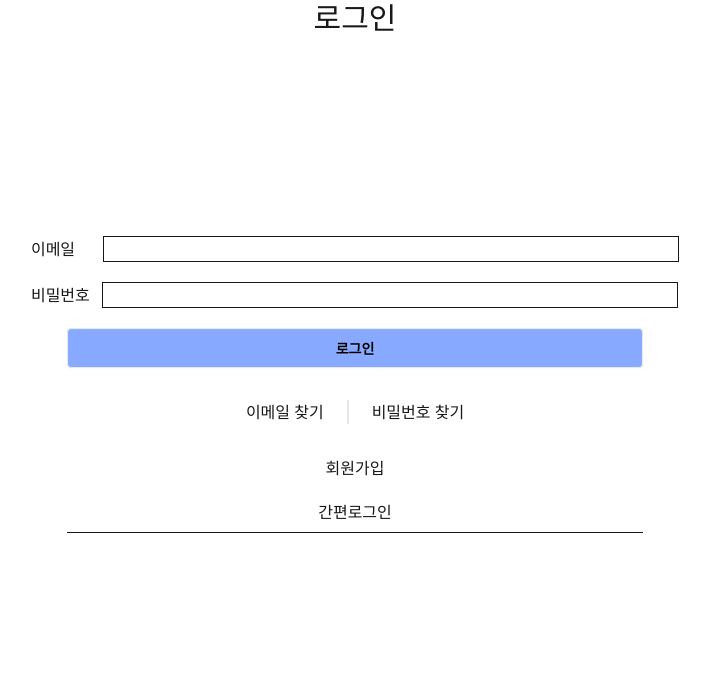
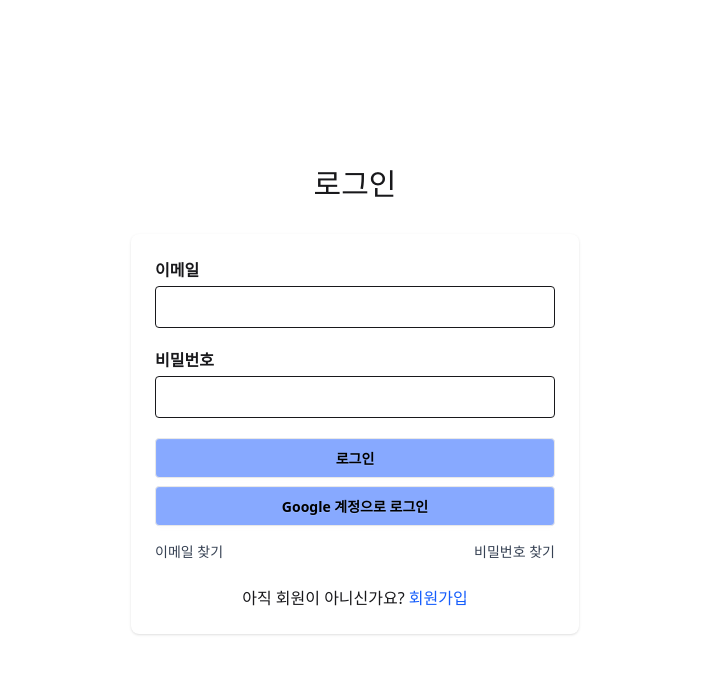
Before and after one commit to catisverycute/coinfit-project, a React (Vite) app: page /login in a window 1280 px wide. Shown: the top 674 px of the page, without its empty margins (285-995 px from the left). Built offline with nearby package versions, Linux system fonts and the light colour scheme.

Commit message:
feat: firebase 로그인 기능 추가

```diff
--- a/src/pages/auth/LoginPage.tsx
+++ b/src/pages/auth/LoginPage.tsx
@@ -1,42 +1,142 @@
-import React from 'react';
-import { Link } from 'react-router-dom';
+// import React from 'react';
+// import { Link } from 'react-router-dom';
+// import Button from '../../components/common/Button';
+
+// const LoginPage: React.FC = () => {
+//   return (
+//     <div className="flex flex-col justify-center items-center">
+//       <div className="text-3xl">로그인</div>
+//       <div className="mt-50 mb-5">
+//         <div className="mb-5">
+//           <label htmlFor="email">이메일</label>
+//           <input id="email" className="w-xl ml-7 border" type="email" />
+//         </div>
+//         <div>
+//           <label htmlFor="password">비밀번호</label>
+//           <input id="password" className="w-xl ml-3 border" type="password" />
+//         </div>
+//       </div>
+//       <Button color="primary" className="w-xl">
+//         로그인
+//       </Button>
+//       <div className="flex flex-row mt-5 mb-5 p-3 w-full justify-center ">
+//         <Link to="/">
+//           <button>이메일 찾기</button>
+//         </Link>
+//         <div className="divider divider-horizontal"></div>
+//         <Link to="/">
+//           <button>비밀번호 찾기</button>
+//         </Link>
+//       </div>
+//       <Link to="/signup" className="mb-5">
+//         <button>회원가입</button>
+//       </Link>
+//       <div className="text-center">
+//         간편로그인
+//         <hr className="w-xl mt-2" />
+//         {/* <button className="w-16">
+//           <NaverIcon />
+//         </button> */}
+//       </div>
+//     </div>
+//   );
+// };
+
+// export default LoginPage;
+
+import React, { useState } from 'react';
+import { signInWithEmailAndPassword, signInWithPopup } from 'firebase/auth';
+import { auth, googleProvider } from '../../firebase';
+import { Link, useNavigate } from 'react-router-dom';
 import Button from '../../components/common/Button';
 
 const LoginPage: React.FC = () => {
+  const [email, setEmail] = useState('');
+  const [password, setPassword] = useState('');
+  const [msg, setMsg] = useState('');
+  const navigate = useNavigate();
+
+  const handleEmailLogin = async () => {
+    setMsg('');
+    if (!email || !password) {
+      setMsg('이메일과 비밀번호를 입력해주세요.');
+      return;
+    }
+    try {
+      await signInWithEmailAndPassword(auth, email, password);
+      setMsg('로그인 성공!');
+      navigate('/');
+    } catch (err: any) {
+      setMsg('이메일 또는 비밀번호가 올바르지 않습니다.');
+    }
+  };
+
+  const handleGoogleLogin = async () => {
+    setMsg('');
+    try {
+      await signInWithPopup(auth, googleProvider);
+      setMsg('구글 로그인 성공!');
+      navigate('/');
+    } catch (err: any) {
+      setMsg('구글 로그인 실패!');
+    }
+  };
+
   return (
-    <div className="flex flex-col justify-center items-center">
-      <div className="text-3xl">로그인</div>
-      <div className="mt-50 mb-5">
+    <div className="flex flex-col justify-center items-center min-h-screen">
+      <div className="text-3xl mb-8">로그인</div>
+      <div className="w-full max-w-md p-6 bg-white rounded-lg shadow">
         <div className="mb-5">
-          <label htmlFor="email">이메일</label>
-          <input id="email" className="w-xl ml-7 border" type="email" />
+          <label htmlFor="email" className="block font-semibold mb-1">
+            이메일
+          </label>
+          <input
+            id="email"
+            className="w-full border px-3 py-2 rounded"
+            type="email"
+            value={email}
+            onChange={(e) => setEmail(e.target.value)}
+            autoComplete="email"
+          />
         </div>
-        <div>
-          <label htmlFor="password">비밀번호</label>
-          <input id="password" className="w-xl ml-3 border" type="password" />
+        <div className="mb-5">
+          <label htmlFor="password" className="block font-semibold mb-1">
+            비밀번호
+          </label>
+          <input
+            id="password"
+            className="w-full border px-3 py-2 rounded"
+            type="password"
+            value={password}
+            onChange={(e) => setPassword(e.target.value)}
+            autoComplete="current-password"
+          />
         </div>
-      </div>
-      <Button color="primary" className="w-xl">
+        {msg && <div className="text-red-500 text-sm mb-3">{msg}</div>}
+        <Button
+          color="primary"
+          className="w-full mb-2"
+          onClick={handleEmailLogin}
+        >
           로그인
         </Button>
-      <div className="flex flex-row mt-5 mb-5 p-3 w-full justify-center ">
-        <Link to="/">
-          <button>이메일 찾기</button>
+        <Button className="w-full mb-4" onClick={handleGoogleLogin}>
+          Google 계정으로 로그인
+        </Button>
+        <div className="flex justify-between text-sm text-gray-700 mb-2">
+          <Link to="/find-email" className="hover:underline">
+            이메일 찾기
           </Link>
-        <div className="divider divider-horizontal"></div>
-        <Link to="/">
-          <button>비밀번호 찾기</button>
+          <Link to="/reset-password" className="hover:underline">
+            비밀번호 찾기
           </Link>
         </div>
-      <Link to="/signup" className="mb-5">
-        <button>회원가입</button>
+        <div className="text-center mt-6">
+          <span>아직 회원이 아니신가요? </span>
+          <Link to="/signup" className="text-blue-600 hover:underline">
+            회원가입
           </Link>
-      <div className="text-center">
-        간편로그인
-        <hr className="w-xl mt-2" />
-        {/* <button className="w-16">
-          <NaverIcon />
-        </button> */}
+        </div>
       </div>
     </div>
   );
```
Lines whose indentation alone changed are shown as unchanged.
